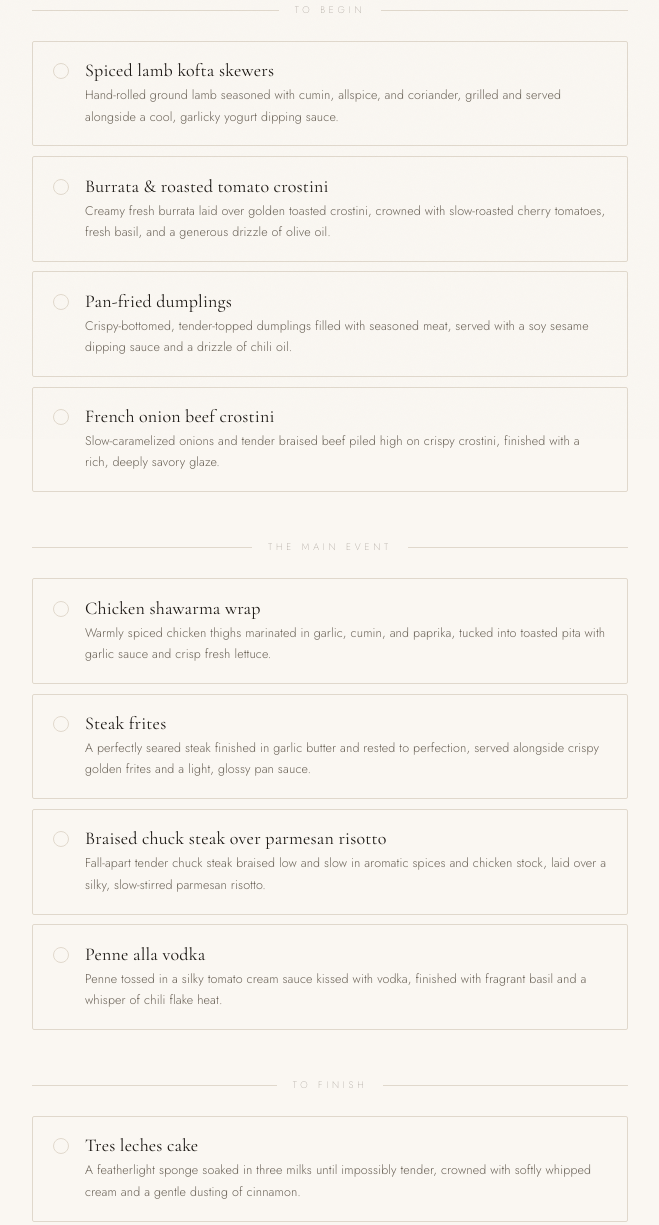
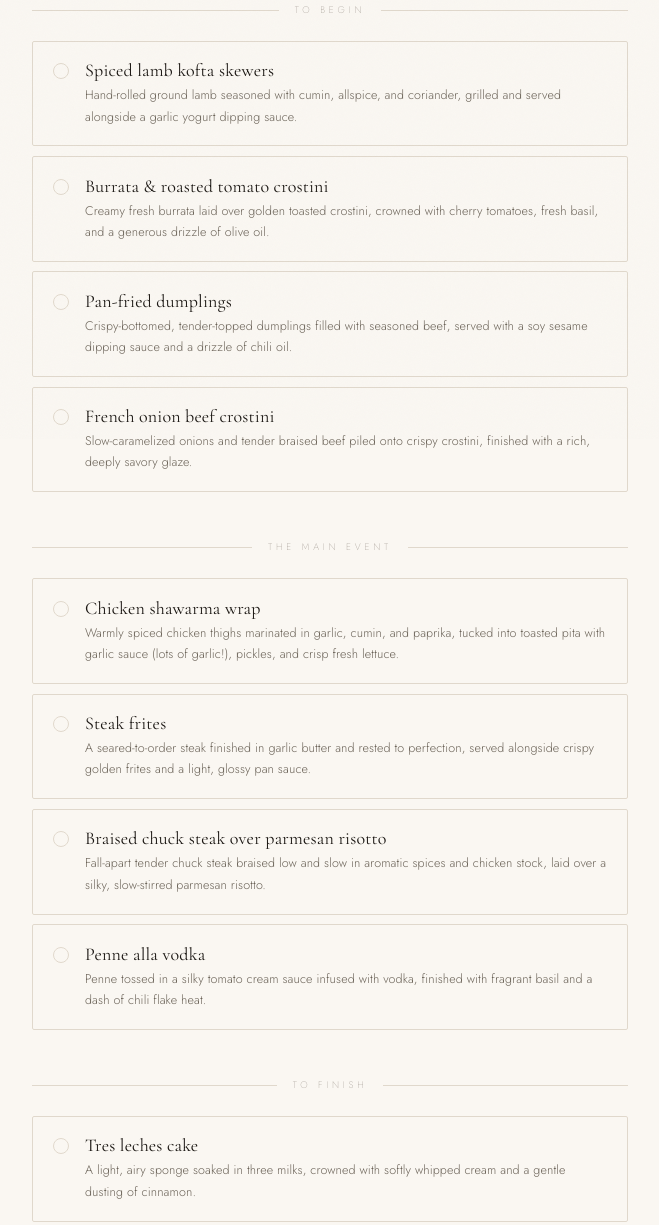
Before and after one commit to RayM2/menu, a plain HTML site: page index.html in a window 1280 px wide. Shown: the part 361-1586 px from the top of the page, without its empty margins (310-969 px from the left). Drawn offline with nearby package versions, Linux system fonts and the light colour scheme.

Commit message:
description changes

```diff
--- a/index.html
+++ b/index.html
@@ -427,7 +427,7 @@
         <div class="dish-radio"><div class="dish-radio-dot"></div></div>
         <div class="dish-info">
           <div class="dish-name">Spiced lamb kofta skewers</div>
-          <div class="dish-desc">Hand-rolled ground lamb seasoned with cumin, allspice, and coriander, grilled and served alongside a cool, garlicky yogurt dipping sauce.</div>
+          <div class="dish-desc">Hand-rolled ground lamb seasoned with cumin, allspice, and coriander, grilled and served alongside a garlic yogurt dipping sauce.</div>
         </div>
       </div>
 
@@ -435,7 +435,7 @@
         <div class="dish-radio"><div class="dish-radio-dot"></div></div>
         <div class="dish-info">
           <div class="dish-name">Burrata & roasted tomato crostini</div>
-          <div class="dish-desc">Creamy fresh burrata laid over golden toasted crostini, crowned with slow-roasted cherry tomatoes, fresh basil, and a generous drizzle of olive oil.</div>
+          <div class="dish-desc">Creamy fresh burrata laid over golden toasted crostini, crowned with cherry tomatoes, fresh basil, and a generous drizzle of olive oil.</div>
         </div>
       </div>
 
@@ -443,7 +443,7 @@
         <div class="dish-radio"><div class="dish-radio-dot"></div></div>
         <div class="dish-info">
           <div class="dish-name">Pan-fried dumplings</div>
-          <div class="dish-desc">Crispy-bottomed, tender-topped dumplings filled with seasoned meat, served with a soy sesame dipping sauce and a drizzle of chili oil.</div>
+          <div class="dish-desc">Crispy-bottomed, tender-topped dumplings filled with seasoned beef, served with a soy sesame dipping sauce and a drizzle of chili oil.</div>
         </div>
       </div>
 
@@ -451,7 +451,7 @@
         <div class="dish-radio"><div class="dish-radio-dot"></div></div>
         <div class="dish-info">
           <div class="dish-name">French onion beef crostini</div>
-          <div class="dish-desc">Slow-caramelized onions and tender braised beef piled high on crispy crostini, finished with a rich, deeply savory glaze.</div>
+          <div class="dish-desc">Slow-caramelized onions and tender braised beef piled onto crispy crostini, finished with a rich, deeply savory glaze.</div>
         </div>
       </div>
     </div>
@@ -468,7 +468,7 @@
         <div class="dish-radio"><div class="dish-radio-dot"></div></div>
         <div class="dish-info">
           <div class="dish-name">Chicken shawarma wrap</div>
-          <div class="dish-desc">Warmly spiced chicken thighs marinated in garlic, cumin, and paprika, tucked into toasted pita with garlic sauce and crisp fresh lettuce.</div>
+          <div class="dish-desc">Warmly spiced chicken thighs marinated in garlic, cumin, and paprika, tucked into toasted pita with garlic sauce (lots of garlic!), pickles, and crisp fresh lettuce.</div>
         </div>
       </div>
 
@@ -476,7 +476,7 @@
         <div class="dish-radio"><div class="dish-radio-dot"></div></div>
         <div class="dish-info">
           <div class="dish-name">Steak frites</div>
-          <div class="dish-desc">A perfectly seared steak finished in garlic butter and rested to perfection, served alongside crispy golden frites and a light, glossy pan sauce.</div>
+          <div class="dish-desc">A seared-to-order steak finished in garlic butter and rested to perfection, served alongside crispy golden frites and a light, glossy pan sauce.</div>
         </div>
       </div>
 
@@ -492,7 +492,7 @@
         <div class="dish-radio"><div class="dish-radio-dot"></div></div>
         <div class="dish-info">
           <div class="dish-name">Penne alla vodka</div>
-          <div class="dish-desc">Penne tossed in a silky tomato cream sauce kissed with vodka, finished with fragrant basil and a whisper of chili flake heat.</div>
+          <div class="dish-desc">Penne tossed in a silky tomato cream sauce infused with vodka, finished with fragrant basil and a dash of chili flake heat.</div>
         </div>
       </div>
     </div>
@@ -509,7 +509,7 @@
         <div class="dish-radio"><div class="dish-radio-dot"></div></div>
         <div class="dish-info">
           <div class="dish-name">Tres leches cake</div>
-          <div class="dish-desc">A featherlight sponge soaked in three milks until impossibly tender, crowned with softly whipped cream and a gentle dusting of cinnamon.</div>
+          <div class="dish-desc">A light, airy sponge soaked in three milks, crowned with softly whipped cream and a gentle dusting of cinnamon.</div>
         </div>
       </div>
 
@@ -525,7 +525,7 @@
         <div class="dish-radio"><div class="dish-radio-dot"></div></div>
         <div class="dish-info">
           <div class="dish-name">Tiramisu</div>
-          <div class="dish-desc">Espresso-soaked ladyfingers layered beneath a cloud of whipped mascarpone cream, finished with a generous veil of cocoa powder.</div>
+          <div class="dish-desc">Espresso-soaked ladyfingers layered beneath a cloud of whipped mascarpone cream, finished with a generous layer of cocoa powder.</div>
         </div>
       </div>
 
@@ -533,7 +533,7 @@
         <div class="dish-radio"><div class="dish-radio-dot"></div></div>
         <div class="dish-info">
           <div class="dish-name">Gulab jamun</div>
-          <div class="dish-desc">Soft milk-solid dumplings fried to a deep golden hue and steeped in a fragrant rose and cardamom syrup until they melt on the tongue.</div>
+          <div class="dish-desc">Soft dumplings fried to a deep golden color and steeped in a fragrant rose and cardamom syrup until they melt on the tongue.</div>
         </div>
       </div>
     </div>
```
